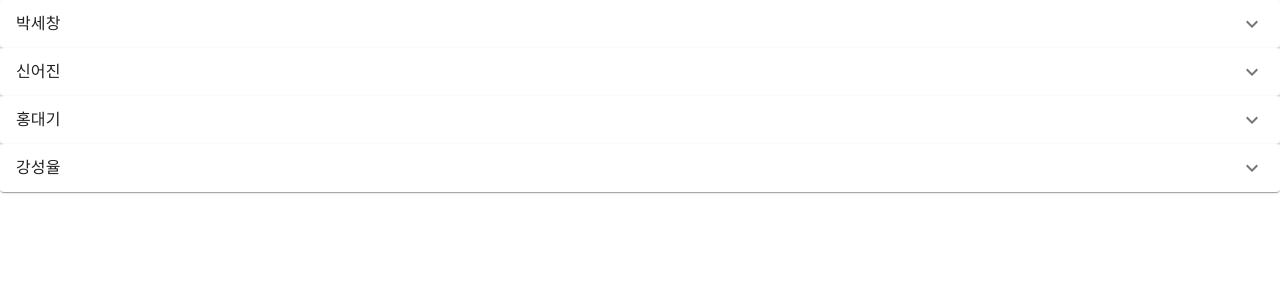
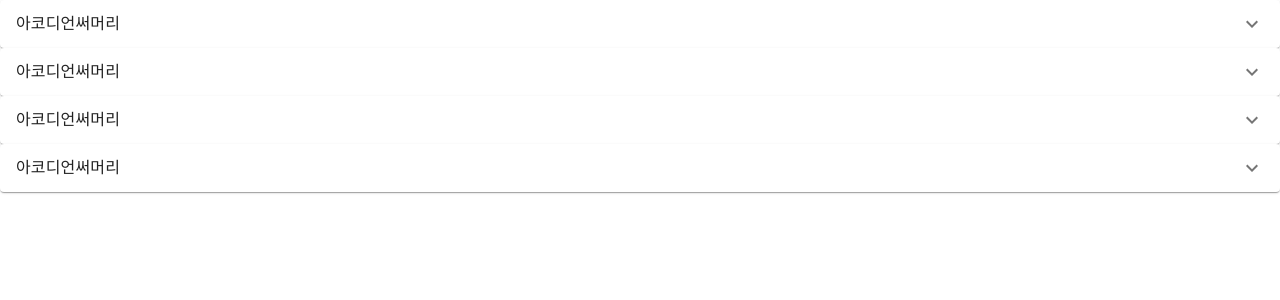
Before and after one commit to hwanhee-k/Smart-medical-App, a React (Create React App) app in the folder order-app/: page / in a window 1280 px wide. Shown: the top 300 px of the page. Built offline with nearby package versions, Linux system fonts and the light colour scheme.

Commit message:
Accordion 컴포넌트 분리완료

```diff
--- /dev/null
+++ b/order-app/src/component/CustomAccordion.js
@@ -0,0 +1,22 @@
+import * as React from "react";
+import Accordion from "@mui/material/Accordion";
+import AccordionSummary from "@mui/material/AccordionSummary";
+import AccordionDetails from "@mui/material/AccordionDetails";
+import Typography from "@mui/material/Typography";
+import ExpandMoreIcon from "@mui/icons-material/ExpandMore";
+
+const CustomAccordion = () => {
+  return (
+    <Accordion>
+      <AccordionSummary
+        expandIcon={<ExpandMoreIcon />}
+        aria-controls="panel1a-content1"
+        id="panel1a-header1"
+      >
+        <Typography>아코디언써머리</Typography>
+      </AccordionSummary>
+    </Accordion>
+  );
+};
+
+export default CustomAccordion;
--- a/order-app/src/component/toggle.js
+++ b/order-app/src/component/toggle.js
@@ -1,11 +1,11 @@
 import * as React from "react";
-import Accordion from "@mui/material/Accordion";
-import AccordionSummary from "@mui/material/AccordionSummary";
-import AccordionDetails from "@mui/material/AccordionDetails";
-import Typography from "@mui/material/Typography";
-import ExpandMoreIcon from "@mui/icons-material/ExpandMore";
-import styled from "styled-components";
+// import Accordion from "@mui/material/Accordion";
+// import AccordionSummary from "@mui/material/AccordionSummary";
+// import AccordionDetails from "@mui/material/AccordionDetails";
+// import Typography from "@mui/material/Typography";
+// import ExpandMoreIcon from "@mui/icons-material/ExpandMore";
 import { DragDropContext, Droppable, Draggable } from "react-beautiful-dnd";
+import CustomAccordion from "./CustomAccordion";
 
 export default function Toggle({ items, state, setState }) {
   console.log("state", state);
@@ -21,15 +21,7 @@ export default function Toggle({ items, state, setState }) {
               key={id}
               className="name"
             >
-              <Accordion>
-                <AccordionSummary
-                  expandIcon={<ExpandMoreIcon />}
-                  aria-controls="panel1a-content1"
-                  id="panel1a-header1"
-                >
-                  <Typography>{name}</Typography>
-                </AccordionSummary>
-              </Accordion>
+              <CustomAccordion />
             </div>
           )}
         </Draggable>
```
